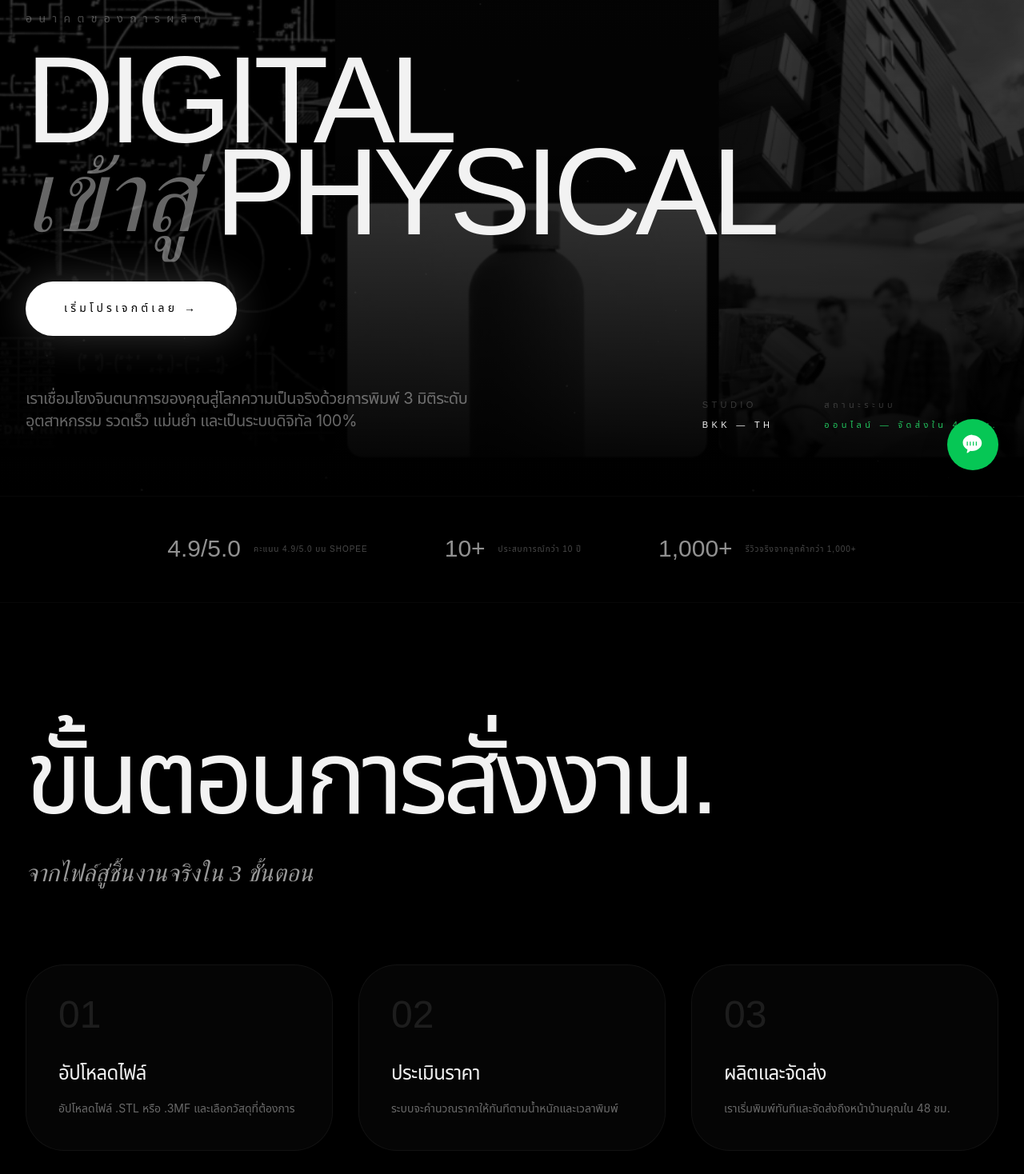
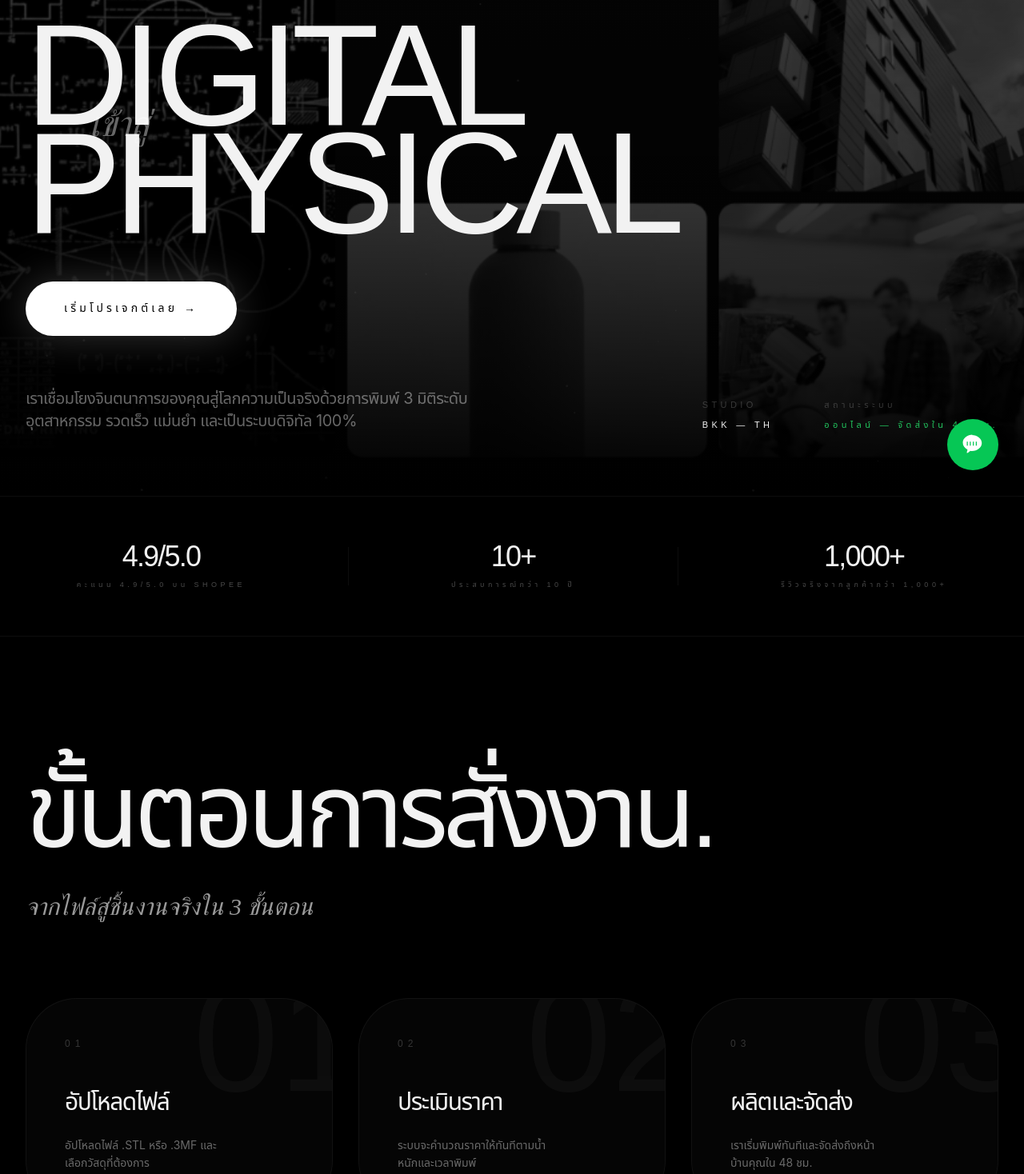
Before and after one commit to tansikap1998/pb3d-printing-hub, a Next.js app: page / in a window 1280 px wide. Shown: the part 180-1648 px from the top of the page at 80% size. Built offline with nearby package versions, Linux system fonts and the light colour scheme.

Commit message:
style: refine homepage design to match premium reference image (hero overlap, trust bar, steps, marketplace typography)

```diff
--- a/app/page.tsx
+++ b/app/page.tsx
@@ -67,18 +67,20 @@ const ImageCarousel = () => {
 }
 
 const TrustBar = ({ t }: { t: any }) => (
-  <div className="border-y border-white/5 py-12 flex flex-wrap justify-center gap-12 md:gap-24 opacity-60">
-    <div className="flex items-center gap-4">
-      <span className="font-header text-3xl">4.9/5.0</span>
-      <span className="font-header text-[10px] tracking-widest uppercase leading-none opacity-50">{t.trust.rating}</span>
+  <div className="border-y border-white/5 py-14 flex flex-wrap justify-center items-center gap-12 md:gap-32">
+    <div className="flex flex-col items-center gap-2">
+      <span className="font-header text-4xl tracking-tighter">4.9/5.0</span>
+      <span className="font-header text-[9px] tracking-[0.5em] uppercase opacity-30">{t.trust.rating}</span>
     </div>
-    <div className="flex items-center gap-4">
-      <span className="font-header text-3xl">10+</span>
-      <span className="font-header text-[10px] tracking-widest uppercase leading-none opacity-50">{t.trust.years}</span>
+    <div className="hidden md:block w-px h-12 bg-white/5" />
+    <div className="flex flex-col items-center gap-2">
+      <span className="font-header text-4xl tracking-tighter">10+</span>
+      <span className="font-header text-[9px] tracking-[0.5em] uppercase opacity-30">{t.trust.years}</span>
     </div>
-    <div className="flex items-center gap-4">
-      <span className="font-header text-3xl">1,000+</span>
-      <span className="font-header text-[10px] tracking-widest uppercase leading-none opacity-50">{t.trust.orders}</span>
+    <div className="hidden md:block w-px h-12 bg-white/5" />
+    <div className="flex flex-col items-center gap-2">
+      <span className="font-header text-4xl tracking-tighter">1,000+</span>
+      <span className="font-header text-[9px] tracking-[0.5em] uppercase opacity-30">{t.trust.orders}</span>
     </div>
   </div>
 )
@@ -156,12 +158,12 @@ export default function Home() {
           <InteractiveBackground />
           <div className="relative z-10 w-full">
             <div className="mb-10 opacity-30 font-header text-[12px] md:text-[14px] tracking-[0.6em] uppercase">{t.hero.subtitle}</div>
-            <h1 className="font-header text-[clamp(3.5rem,15vw,10rem)] md:text-[clamp(5rem,12vw,15rem)] leading-[0.75] uppercase tracking-tighter mix-blend-difference">
+            <h1 className="font-header text-[clamp(4rem,18vw,12rem)] md:text-[clamp(6rem,14vw,18rem)] leading-[0.75] uppercase tracking-tighter mix-blend-difference relative">
               Digital<br/>
-              <span className="flex flex-wrap items-center gap-4 md:gap-6">
-                <span className="font-serif text-[clamp(2.5rem,12vw,7rem)] md:text-[clamp(4rem,10vw,10rem)] lowercase tracking-normal text-white/40">{lang === 'TH' ? 'เข้าสู่' : 'into'}</span>
-                Physical
+              <span className="absolute top-[45%] left-0 md:left-20 font-serif italic text-[0.3em] md:text-[0.25em] normal-case tracking-normal text-white/40 -translate-y-1/2 z-10 pointer-events-none">
+                {lang === 'TH' ? 'เข้าสู่' : 'into'}
               </span>
+              Physical
             </h1>
             <div className="mt-12 flex flex-col items-start gap-8">
               <Link href="/upload" className="bg-white text-black px-12 py-6 rounded-full font-header text-sm tracking-[0.3em] uppercase hover:scale-105 active:scale-95 transition-all shadow-[0_0_50px_rgba(255,255,255,0.2)]">
@@ -199,10 +201,11 @@ export default function Home() {
                   { step: "02", title: t.howItWorks.step2Title, desc: t.howItWorks.step2Desc },
                   { step: "03", title: t.howItWorks.step3Title, desc: t.howItWorks.step3Desc },
                 ].map((s, i) => (
-                  <div key={i} className="group p-10 bg-white/[0.02] border border-white/5 rounded-[3rem] hover:bg-white/[0.05] transition-all">
-                    <span className="font-header text-5xl opacity-10 group-hover:opacity-30 transition-opacity">{s.step}</span>
-                    <h3 className="font-header text-2xl uppercase mt-8 mb-4 tracking-tight">{s.title}</h3>
-                    <p className="font-body text-white/40 leading-relaxed text-sm">{s.desc}</p>
+                  <div key={i} className="group p-12 bg-white/[0.02] border border-white/5 rounded-[4rem] hover:bg-white/[0.05] transition-all relative overflow-hidden">
+                    <span className="absolute -top-10 -right-10 font-header text-[12rem] leading-none opacity-[0.03] group-hover:opacity-[0.08] transition-all duration-700 pointer-events-none">{s.step}</span>
+                    <span className="font-header text-xs tracking-[0.5em] opacity-20 group-hover:opacity-100 transition-opacity uppercase mb-12 block">{s.step}</span>
+                    <h3 className="font-header text-3xl uppercase mt-8 mb-6 tracking-tighter">{s.title}</h3>
+                    <p className="font-body text-white/40 leading-relaxed text-sm max-w-[200px]">{s.desc}</p>
                   </div>
                 ))}
               </div>
@@ -214,6 +217,7 @@ export default function Home() {
            <div className="max-w-7xl mx-auto grid md:grid-cols-2 gap-20 items-center">
               <div>
                 <h2 className="font-header text-[clamp(3.5rem,10vw,8rem)] leading-none uppercase tracking-tighter mb-12">
+                  <span className="font-serif italic lowercase tracking-normal block text-[0.4em] mb-4 opacity-40">PB3D Hub</span>
                   {t.shopee.title}
                 </h2>
                 <p className="font-serif text-2xl md:text-3xl text-white/60 leading-relaxed mb-12">
@@ -290,8 +294,10 @@ export default function Home() {
 
         {/* CTA */}
         <section className="py-80 px-8 text-center flex flex-col items-center">
-          <h2 className="font-header text-[clamp(3.5rem,12vw,10rem)] leading-[0.8] uppercase tracking-tighter mb-24">
-            พร้อมหรือยังที่จะ<br/><span className="font-serif italic tracking-normal text-white/30 lowercase">ทำให้</span> จินตนาการเป็นจริง.
+          <h2 className="font-header text-[clamp(4.5rem,15vw,14rem)] leading-[0.8] uppercase tracking-tighter mb-32 max-w-5xl">
+            พร้อมหรือยังที่จะ<br/>
+            <span className="font-serif italic tracking-normal text-white/10 lowercase block my-4">ทำให้</span>
+            จินตนาการเป็นจริง.
           </h2>
           <Link href="/upload" className="group flex flex-col items-center gap-6">
             <div className="w-32 h-32 rounded-full border border-white/10 flex items-center justify-center group-hover:bg-white group-hover:text-black transition-all duration-700 shadow-2xl">
```
